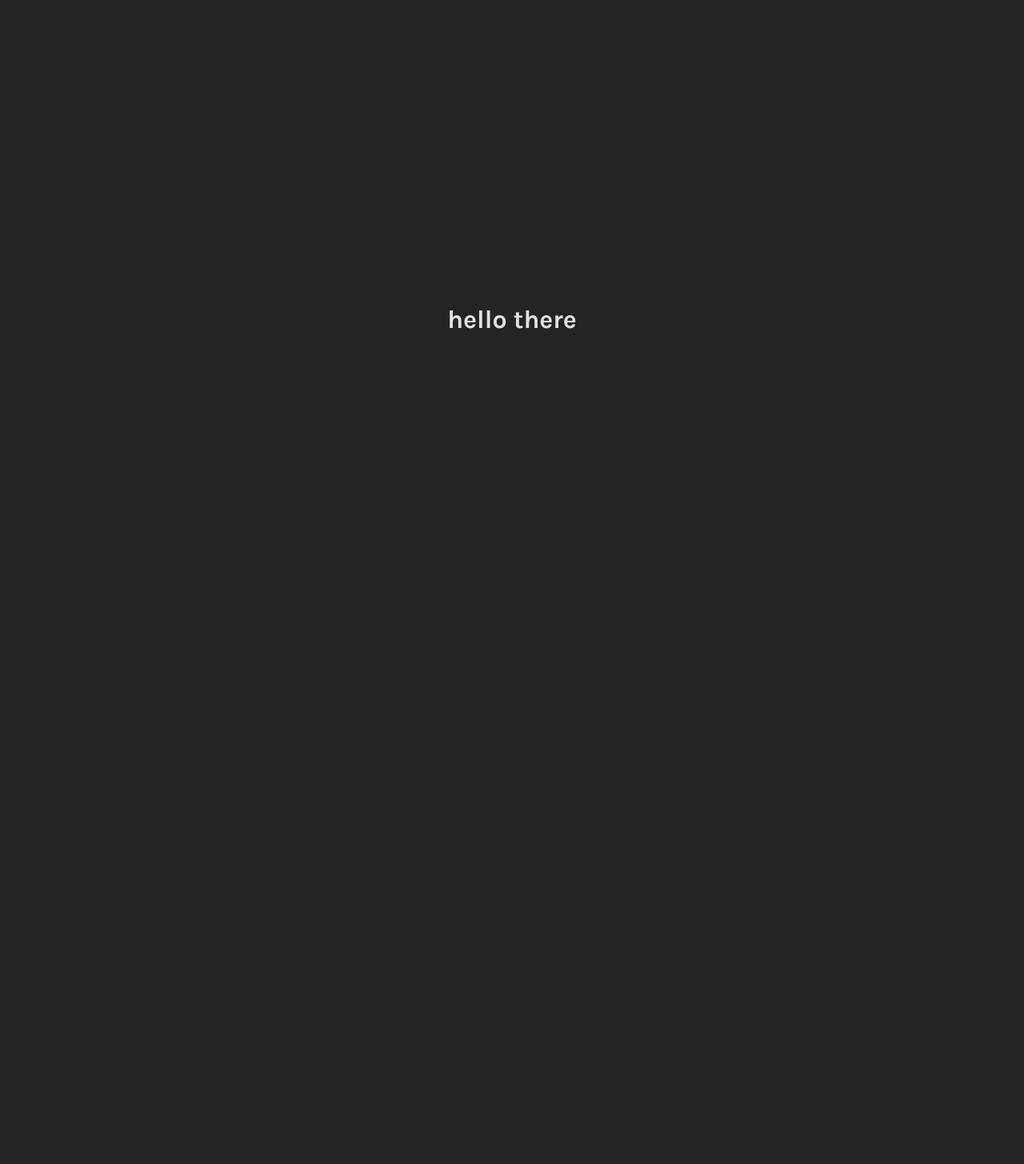
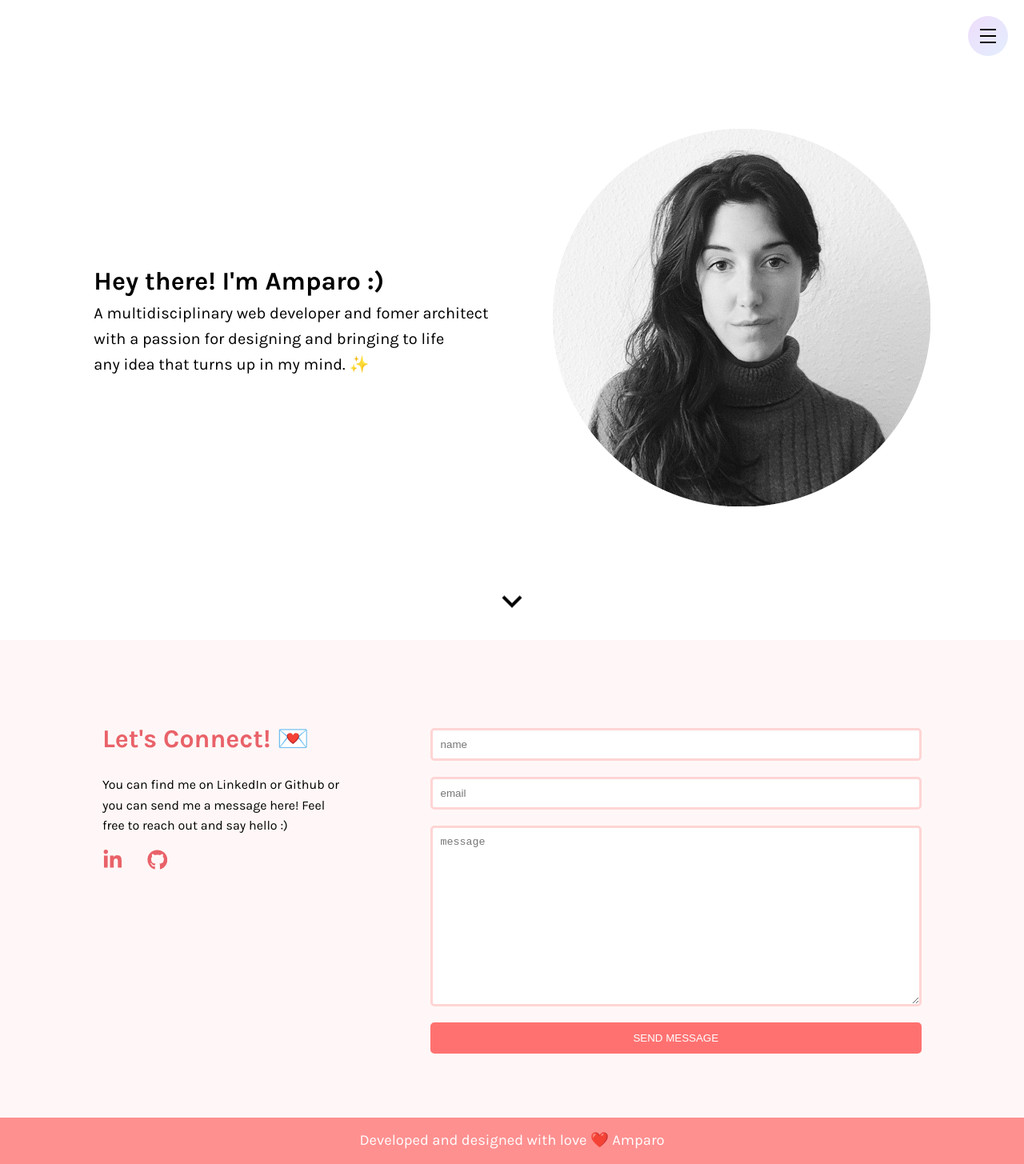
Before and after one commit to amcasep/Portfolio-Developer, a React (Vite) app: page / in a window 1280 px wide. Shown: the whole page at 80% size. Before the commit the page ends 800 px from the top, so only its background shows below. Built offline with nearby package versions, Linux system fonts and the light colour scheme.

Commit message:
implemented basic structure for navBar, contact and footer

```diff
--- a/package.json
+++ b/package.json
@@ -13,6 +13,7 @@
     "aos": "^3.0.0-beta.6",
     "react": "^18.2.0",
     "react-dom": "^18.2.0",
+    "react-icons": "^5.0.1",
     "react-router-dom": "^6.22.3"
   },
   "devDependencies": {
--- a/src/App.css
+++ b/src/App.css
@@ -1,6 +1,298 @@
 #root {
-  max-width: 1280px;
+  width: 100%;
+}
+
+/************************* NAVBAR *******************************/
+.navBar input {
+  display: none;
+}
+
+.menu-btn {
+  position: absolute;
+  z-index: 2;
+  right: 20px;
+  top: 20px;
+  height: 50px;
+  width: 50px;
+  text-align: center;
+  line-height: 50px;
+  border-radius: 50%;
+  font-size: 20px;
+  cursor: pointer;
+  /*color: #fff;*/
+  /*background: linear-gradient(90deg, #f92c78, #4114a1);*/
+  /* background: linear-gradient(375deg, #1cc7d0, #2ede98); */
+  background: linear-gradient(-45deg, #e3eefe 0%, #efddfb 100%);
+  transition: all 0.3s ease-in-out;
+}
+
+.menu-btn span,
+.menu-btn:before,
+.menu-btn:after {
+  content: "";
+  position: absolute;
+  top: calc(50% - 1px);
+  left: 30%;
+  width: 40%;
+  border-bottom: 2px solid #000;
+  transition: transform .6s cubic-bezier(0.215, 0.61, 0.355, 1);
+}
+
+.menu-btn:before {
+  transform: translateY(-8px);
+}
+
+.menu-btn:after {
+  transform: translateY(8px);
+}
+
+.wrapper {
+  position: fixed;
+  top: 0;
+  height: 100%;
+  width: 100%;
+  background: #000000;
+  transition: all 0.6s ease-in-out;
+  right: -100%;
+}
+
+#active:checked~.wrapper {
+  right: 0%;
+}
+
+/* .close {
+	z-index: 1;
+	width: 100%;
+	height: 100%;
+	pointer-events: none;
+	transition:  .6s;
+} */
+#active:checked+.menu-btn span {
+  transform: scaleX(0);
+}
+
+#active:checked+.menu-btn:before {
+  transform: rotate(45deg);
+  border-color: #fff;
+}
+
+#active:checked+.menu-btn:after {
+  transform: rotate(-45deg);
+  border-color: #fff;
+}
+
+.wrapper ul {
+  position: absolute;
+  top: 80%;
+  left: 50%;
+  height: 90%;
+  transform: translate(-50%, -50%);
+  list-style: none;
+  text-align: center;
+  width: 100%;
+}
+
+.wrapper ul li {
+  height: 10%;
+  margin: 15px 0;
+}
+
+.wrapper ul li a {
+  text-decoration: none;
+  font-size: 30px;
+  font-weight: 500;
+  padding: 5px 30px;
+  color: #fff;
+  border-radius: 50px;
+  position: absolute;
+  line-height: 50px;
+  margin: 5px 30px;
+  opacity: 0;
+  transition: all 0.3s ease;
+  transition: transform .6s cubic-bezier(0.215, 0.61, 0.355, 1);
+}
+
+.wrapper ul li a:after {
+  position: absolute;
+  content: "";
+  background: #ffffff65;
+  /*background: linear-gradient(#14ffe9, #ffeb3b, #ff00e0);*/
+  /*background: linear-gradient(375deg, #1cc7d0, #2ede98);*/
+  width: 100%;
+  height: 100%;
+  left: 0;
+  top: 0;
+  border-radius: 50px;
+  transform: scaleY(0);
+  z-index: -1;
+  transition: transform 0.3s ease;
+}
+
+.wrapper ul li a:hover:after {
+  transform: scaleY(1);
+}
+
+.wrapper ul li a:hover {
+  color: #744792;
+}
+
+#active:checked~.wrapper ul li a {
+  opacity: 1;
+}
+
+.wrapper ul li a {
+  transition: opacity 1.2s, transform 1.2s cubic-bezier(0.215, 0.61, 0.355, 1);
+  transform: translateX(100px);
+}
+
+#active:checked~.wrapper ul li a {
+  transform: none;
+  transition-timing-function: ease, cubic-bezier(.1, 1.3, .3, 1);
+  /* easeOutBackを緩めた感じ */
+  transition-delay: .6s;
+  transform: translateX(-100px);
+}
+
+#active:checked~.wrapper ul li a {
+  opacity: 1;
+}
+
+.wrapper ul li a {
+  transition: opacity 1.2s, transform 1.2s cubic-bezier(0.215, 0.61, 0.355, 1);
+  transform: translateX(100px);
+}
+
+#active:checked~.wrapper ul li a {
+  transform: none;
+  transition-timing-function: ease, cubic-bezier(.1, 1.3, .3, 1);
+  /* easeOutBackを緩めた感じ */
+  transition-delay: .6s;
+  transform: translateX(-100px);
+}
+
+/************************* HEADER *******************************/
+.header {
+  height: 100vh;
+  width: 100%;
+  display: flex;
+  justify-content: center;
+  align-items: center;
+  gap: 5rem;
+}
+
+.header .headerText p {
+  font-size: 20px;
+  line-height: 1.6;
+}
+
+.header .arrowDown {
+  position: absolute;
+  padding-top: 90vh;
+  font-size: 50px;
+  animation: moveUpDown 2s infinite;
+}
+
+@keyframes moveUpDown {
+  0% {
+    transform: translateY(0);
+  }
+
+  50% {
+    transform: translateY(-10px);
+  }
+
+  100% {
+    transform: translateY(0);
+  }
+}
+
+/************************* CONTACT *******************************/
+.contact {
+  background-color: #fff7f7;
+  padding: 100px 0 70px 0;
+  height: auto;
+
+}
+
+.contactContainer {
+  display: flex;
+  justify-content: space-between;
   margin: 0 auto;
-  padding: 2rem;
+  width: 80%;
+}
+
+.contactInformation {
+  width: 30%;
+  margin-right: 10%;
+}
+
+.contact h2 {
+  color: #e96269;
+  font-size: 2rem;
+}
+
+.contact p {
+  padding-top: 20px;
+  line-height: 1.6;
+}
+
+.socialMediaLinks {
+  display: flex;
+  gap: 30px;
+  list-style: none;
+  margin: 16px 0;
+  font-size: 1.6rem;
+}
+
+.socialMediaLinks a {
+  color: #e96269;
+}
+
+
+
+.contactForm {
+  width: 60%;
+}
+.contactForm form{
+  display: flex;
+  flex-direction: column;
+}
+.contactForm label {
+  display: none;
+}
+.contactForm input, textarea {
+  padding: 10px;
+  margin: 10px 0;
+  border: 3px solid #ffd5d5;
+  border-radius: 5px;
+}
+.contactForm textarea {
+  height: 200px;
+}
+.contactForm button {
+  background-color: #ff7171;
+  border: 2px solid #ff7171;
+  padding: 10px 15px;
+  margin: 10px 0;
+  width: auto;
+  border-radius: 5px;
+  text-decoration: none;
+  color: white;
+  text-transform: uppercase;
+}
+.contactForm button:hover {
+  background-color: white;
+  color: #ff7171;
+  border: 2px solid #ffd5d5
+}
+/************************* FOOTER *******************************/
+.footer {
+  position: relative;
+  bottom: 0px;
+  margin: 0 auto;
+  background-color: #ff9090;
+  padding: 15px;
   text-align: center;
+  color: white;
+  font-size: 1.15rem;
 }
--- a/src/App.jsx
+++ b/src/App.jsx
@@ -1,12 +1,17 @@
 import { useState } from 'react'
 import './App.css'
+import Header from './Components/Header'
+import Footer from './Components/Footer'
+import Contact from './Components/Contact'
 
 function App() {
 
 
   return (
     <>
-<h1>hello there</h1>
+      <Header />
+      <Contact />
+      <Footer />
     </>
   )
 }
--- /dev/null
+++ b/src/Components/Contact.jsx
@@ -0,0 +1,34 @@
+import { FaLinkedinIn } from "react-icons/fa";
+import { FaGithub } from "react-icons/fa";
+const Contact = () => {
+    return (
+        <div className="contact">
+            <div className="contactContainer">
+                <div className="contactInformation">
+                    <h2>Let's Connect! 💌</h2>
+                    <p>You can find me on LinkedIn or Github
+                        or you can send me a message here!
+                        Feel free to reach out and say hello :)</p>
+                    <ul className="socialMediaLinks">
+                        <li><a href=""><FaLinkedinIn /></a></li>
+                        <li><a href=""><FaGithub /></a></li>
+                    </ul>
+                </div>
+                <div className="contactForm">
+                    <form action="thanks" method="POST" name="contact">
+                        <input type="hidden" name="form-name" value={"contact"} />
+                        <label for="name">name</label>
+                        <input type="text" name="name" id="name" placeholder="name" autoComplete="off" required />
+                        <label for="email">email</label>
+                        <input type="email" name="email" id="email" placeholder="email" autoComplete="off" required />
+                        <label for="message">message</label>
+                        <textarea name="message" id="message" placeholder="message" autoComplete="off" required />
+                        <button type="submit">SEND MESSAGE</button>
+                    </form>
+                </div>
+            </div>
+        </div>
+    );
+}
+
+export default Contact;
--- /dev/null
+++ b/src/Components/Footer.jsx
@@ -0,0 +1,9 @@
+const Footer = () => {
+    return (
+        <div className="footer">
+            <p>Developed and designed with love ❤️ Amparo</p>
+        </div>
+    );
+}
+
+export default Footer;
--- /dev/null
+++ b/src/Components/Header.jsx
@@ -0,0 +1,42 @@
+import img from "../assets/profPic.png"
+import { MdKeyboardArrowDown } from "react-icons/md";
+
+const Header = () => {
+    return (
+        <div>
+            <nav className="navBar">
+
+                    <input type="checkbox" id="active" />
+                    <label for="active" className="menu-btn"><span></span></label>
+                    <label for="active" className="close"></label>
+
+                <div className="wrapper">
+                    <ul>
+                        <li> <a href="#projects" className="link"><span>Projects</span></a></li>
+                        <li> <a href="#aboutme" className="link"><span>About Me</span></a></li>
+                        <li> <a href="#contact" className="link"><span>Contact</span></a></li>
+                    </ul>
+                </div>
+
+            </nav>
+            <div className="header">
+                <div className="headerText">
+                    <h1>Hey there! I'm Amparo :)</h1>
+                    <p>A multidisciplinary web developer and fomer architect <br />
+                        with a passion for designing and bringing to life <br />
+                        any idea that turns up in my mind. ✨</p>
+                </div>
+                <div className="imageContainer">
+                    <img src={img} alt="profile picture" />
+                </div>
+                <div className="arrowDown">
+                    <MdKeyboardArrowDown />
+                </div>
+
+            </div>
+        </div>
+
+    );
+}
+
+export default Header;
--- a/src/index.css
+++ b/src/index.css
@@ -5,20 +5,31 @@
   line-height: 1.5;
   font-weight: 400;
 
-  color-scheme: light dark;
+  /* color-scheme: light dark;
   color: rgba(255, 255, 255, 0.87);
-  background-color: #242424;
+  background-color: #242424; */
 
   font-synthesis: none;
   text-rendering: optimizeLegibility;
   -webkit-font-smoothing: antialiased;
   -moz-osx-font-smoothing: grayscale;
+
 }
-
+* {
+  margin: 0;
+  padding: 0;
+}
 body {
   margin: 0;
+  padding: 0;
   display: flex;
-  place-items: center;
+  flex-direction: column;
+  justify-content: center;
+  align-items: center;
   min-width: 320px;
   min-height: 100vh;
+  height: 100%;
+  position: relative;
+  overflow-x: hidden;
+  width: 100vw;
 }
```
Also changed, not shown: src/assets/profPic.png (added), 1 other file (tests, documents, lock files or other folders).
